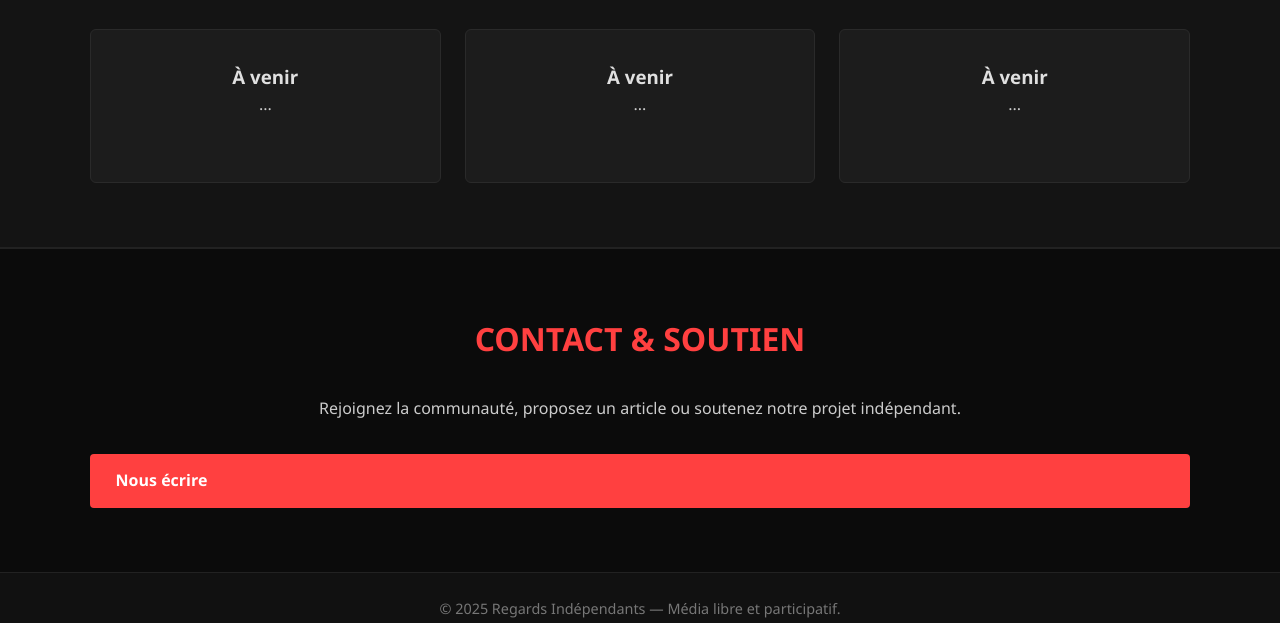
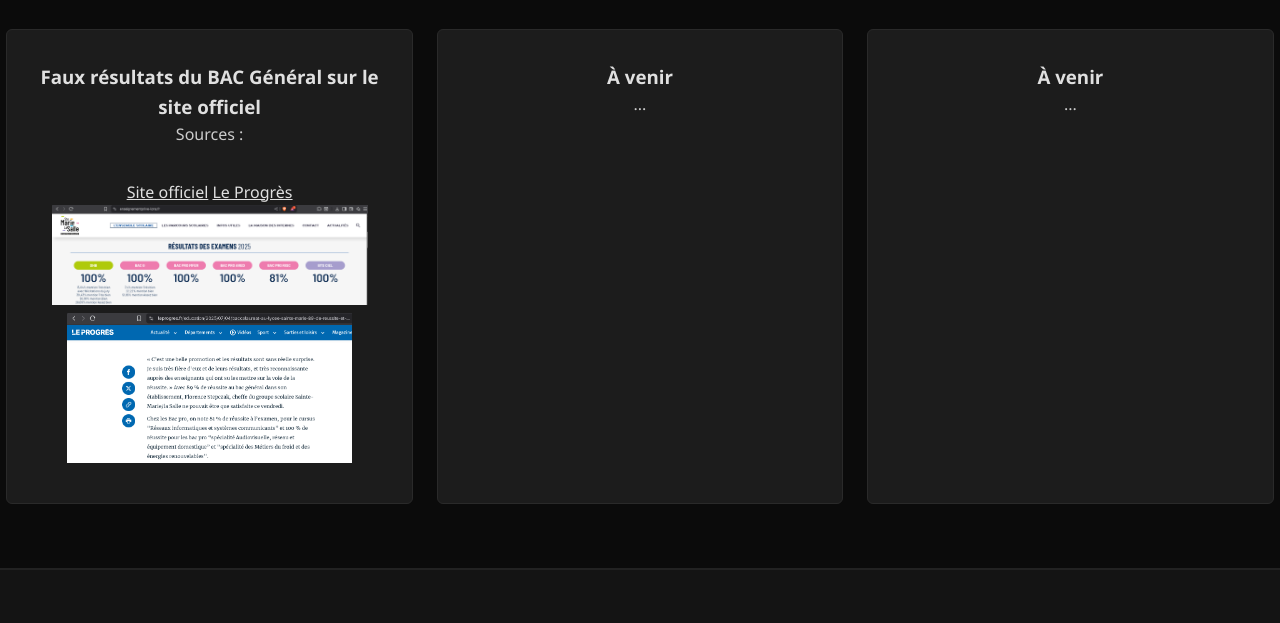
Before and after one commit to SRAC-fr/regards-independants, a plain HTML site: page index.html in a window 1280 px wide. Shown: the part 717-1340 px from the top of the page. Drawn offline with Linux system fonts and the light colour scheme.

Commit message:
Add files via upload

```diff
--- a/index.html
+++ b/index.html
@@ -28,7 +28,7 @@
     </header>
 
     <!-- ===== ANALYSES ===== -->
-    <section id="analyses" class="section dark">
+    <section id="analyses" class="section">
         <div class="container">
             <h2>Analyses & Décryptages</h2>
             <p>Nos journalistes et contributeurs indépendants explorent les dessous de l’actualité.</p>
@@ -36,13 +36,17 @@
     </section>
 
     <!-- ===== DOSSIERS ===== -->
-    <section id="dossiers" class="section">
+    <section id="dossiers" class="section dark">
         <div class="container">
             <h2>Dossiers :</h2>
             <div class="values">
                 <div class="value-box">
-                    <h3>À venir</h3>
-                    <p>...</p>
+                    <h3>Faux résultats du BAC Général sur le site officiel</h3>
+                    <p>Sources :</p>
+                    <a href="https://enseignementprive-lons.fr/">Site officiel</a>
+                    <a href="https://www.leprogres.fr/education/2025/07/04/baccalaureat-au-lycee-sainte-marie-89-de-reussite-et-cinq-mentions-tres-bien">Le Progrès</a>
+                    <img height="100px" src="faux_resultat.png"></img>
+                    <img height="150px" src="vrai_resultat.png"></img>
                 </div>
                 <div class="value-box">
                     <h3>À venir</h3>
@@ -57,11 +61,11 @@
     </section>
 
     <!-- ===== CONTACT ===== -->
-    <section id="contact" class="section dark">
+    <section id="contact" class="section">
         <div class="container">
             <h2>Contact & Soutien</h2>
             <p>Rejoignez la communauté, proposez un article ou soutenez notre projet indépendant.</p>
-            <a href="mailto:contact@indep-info.org" class="contact-button">Nous écrire</a>
+            <a href="https://www.instagram.com/s.r.a.c_officiel/" class="contact-button">Contacter les S.R.A.C. sur Instagram</a>
         </div>
     </section>
 
--- a/style.css
+++ b/style.css
@@ -22,8 +22,7 @@ a {
 
 /* STRUCTURE */
 .container {
-    width: 90%;
-    max-width: 1100px;
+    width: 99%;
     margin: 0 auto;
 }
 
@@ -36,12 +35,6 @@ header {
 }
 
 .logo {
-    width: 80px;
-    margin-bottom: 1rem;
-    border-radius: 15px;
-}
-
-.image {
     width: 80px;
     margin-bottom: 1rem;
     border-radius: 15px;
```
Also changed, not shown: faux_resultat.png (added), vrai_resultat.png (added).
